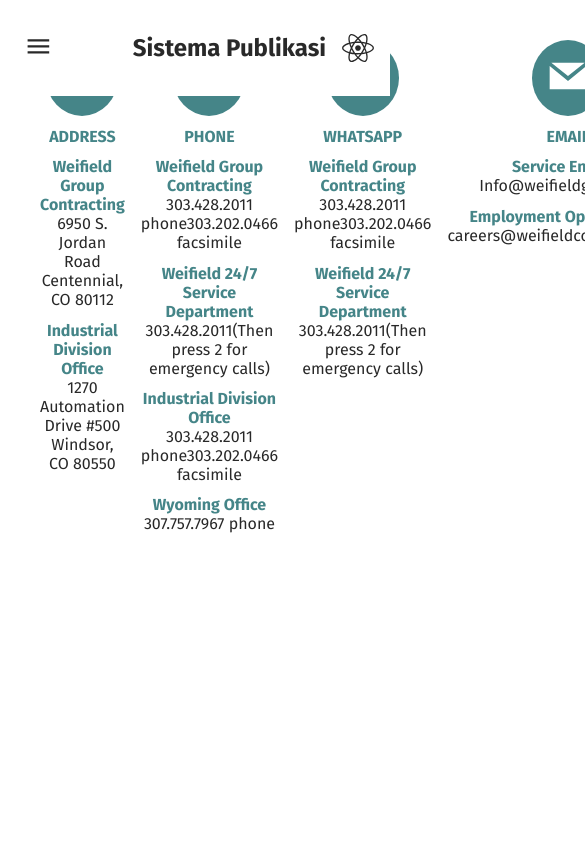
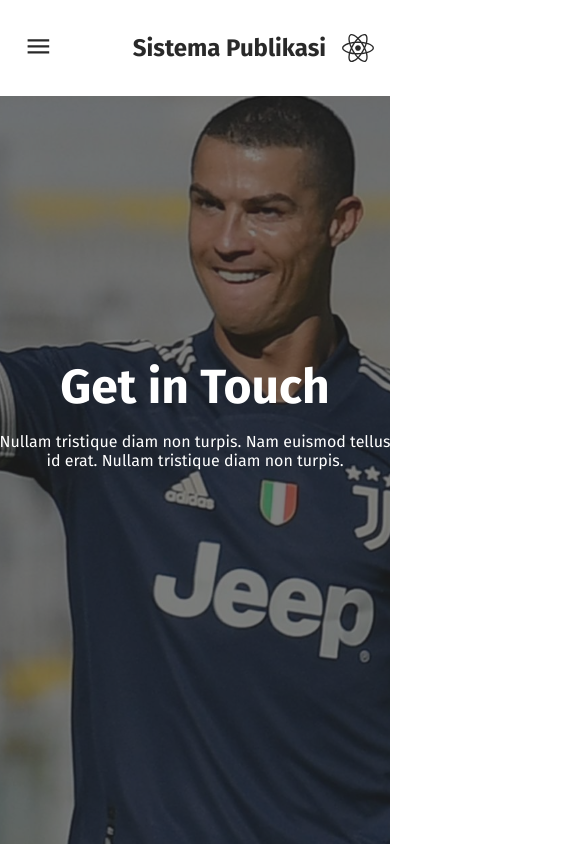
Before and after one commit to GorillaHobo/sistema-publikasi-website, a Next.js app: page /contact in a window 390 px wide. Shown: the top 846 px of the page, 585 px wide, since content can reach past the window. Built offline with nearby package versions, Linux system fonts and the light colour scheme.

Commit message:
contact responsive

```diff
--- a/components/contact/Contact.tsx
+++ b/components/contact/Contact.tsx
@@ -1,6 +1,6 @@
 import styled from "@emotion/styled";
 import ContactNumber from "./ContactNumber";
-import ContactAddress from "./ContactAddress";
+import SectionTitle from "../SectionTitle";
 
 const StyledContact = styled.div`
   padding: 2rem;
@@ -16,9 +16,12 @@
 
 const Contact = () => {
   return (
-    <StyledContact>
-      <ContactNumber />
-    </StyledContact>
+    <>
+      <SectionTitle title="Get in Touch" />
+      <StyledContact>
+        <ContactNumber />
+      </StyledContact>
+    </>
   );
 };
 
--- a/components/contact/ContactNumber.tsx
+++ b/components/contact/ContactNumber.tsx
@@ -11,8 +11,20 @@
 
 const StyledContacts = styled.div`
   display: flex;
-  justify-content: flex-start;
+  justify-content: center;
   align-items: flex-start;
+
+  @media ${(props) => props.theme.breakpoints.tablet} {
+    flex-wrap: wrap;
+    justify-content: space-around;
+  }
+
+  @media ${(props) => props.theme.breakpoints.mobile} {
+    flex-direction: column;
+    flex-wrap: nowrap;
+    justify-content: center;
+    margin: auto;
+  }
 `;
 const StyledContact = styled.div`
   padding: 0.5rem;
@@ -32,6 +44,14 @@
   & h4,
   p {
     margin-bottom: 0;
+  }
+
+  @media ${(props) => props.theme.breakpoints.tablet} {
+    width: 400px;
+    margin-top: 2rem;
+  }
+  @media ${(props) => props.theme.breakpoints.mobile} {
+    width: 100%;
   }
 `;
 const IconContainer = styled.div`
--- a/components/hero/Hero.tsx
+++ b/components/hero/Hero.tsx
@@ -3,7 +3,6 @@
 import HeroImage from "./HeroImage";
 import HeroTitle from "./HeroTitle";
 import Counter from "../Counter";
-import { Props, ReactNode } from "react";
 
 const StyledHero = styled.div`
   height: 100vh;
@@ -35,17 +34,11 @@
   }
 `;
 
-const Hero: React.FC<Props> = ({
-  page,
-  children,
-}: {
-  page: "index" | "about" | "contact";
-  children?: ReactNode;
-}) => {
+const Hero = ({ page }: { page: "index" | "about" | "contact" }) => {
   return (
     <StyledHero className={page === "index" && "index"}>
       <HeroImage page={page} />
-      <HeroTitle page={page}>{children}</HeroTitle>
+      <HeroTitle page={page} />
       {page === "index" && <Counter />}
     </StyledHero>
   );
--- a/components/hero/HeroTitle.tsx
+++ b/components/hero/HeroTitle.tsx
@@ -57,13 +57,7 @@
   }
 `;
 
-const HeroTitle: React.FC = ({
-  page,
-  children,
-}: {
-  page: string;
-  children?: React.ReactChild;
-}) => {
+const HeroTitle = ({ page }: { page: string }) => {
   const containerRef = useRef<HTMLDivElement | null>(null);
   const [isVisible] = useLazyLoader({ elementRef: containerRef });
   const { title, desc } = heroState[page];
@@ -71,12 +65,7 @@
   return (
     <StyledHeroTitle ref={containerRef}>
       <Title className={isVisible && "appear"}>{title}</Title>
-
-      {/* hide description only on contact page */}
-      {page !== "contact" && (
-        <p className={isVisible && "appear delay"}>{desc}</p>
-      )}
-      {children}
+      <p className={isVisible && "appear delay"}>{desc}</p>
     </StyledHeroTitle>
   );
 };
--- a/pages/blog/[slug].tsx
+++ b/pages/blog/[slug].tsx
@@ -22,8 +22,6 @@
   post,
 }: InferGetStaticPropsType<typeof getStaticProps>) => {
   const { coverImage } = post;
-  console.log(post);
-  console.log(coverImage);
   return (
     <Layout>
       <Nav />
--- a/pages/contact.tsx
+++ b/pages/contact.tsx
@@ -3,6 +3,7 @@
 import Hero from "../components/hero/Hero";
 import Nav from "../components/nav/Nav";
 import Contact from "../components/contact/Contact";
+import Footer from "../components/footer/Footer";
 
 const Styledcontact = styled.div``;
 
@@ -10,7 +11,9 @@
   return (
     <Layout>
       <Nav />
+      <Hero page="contact" />
       <Contact />
+      <Footer />
     </Layout>
   );
 };
```
Also changed, not shown: 1 other file (tests, documents, lock files or other folders).
